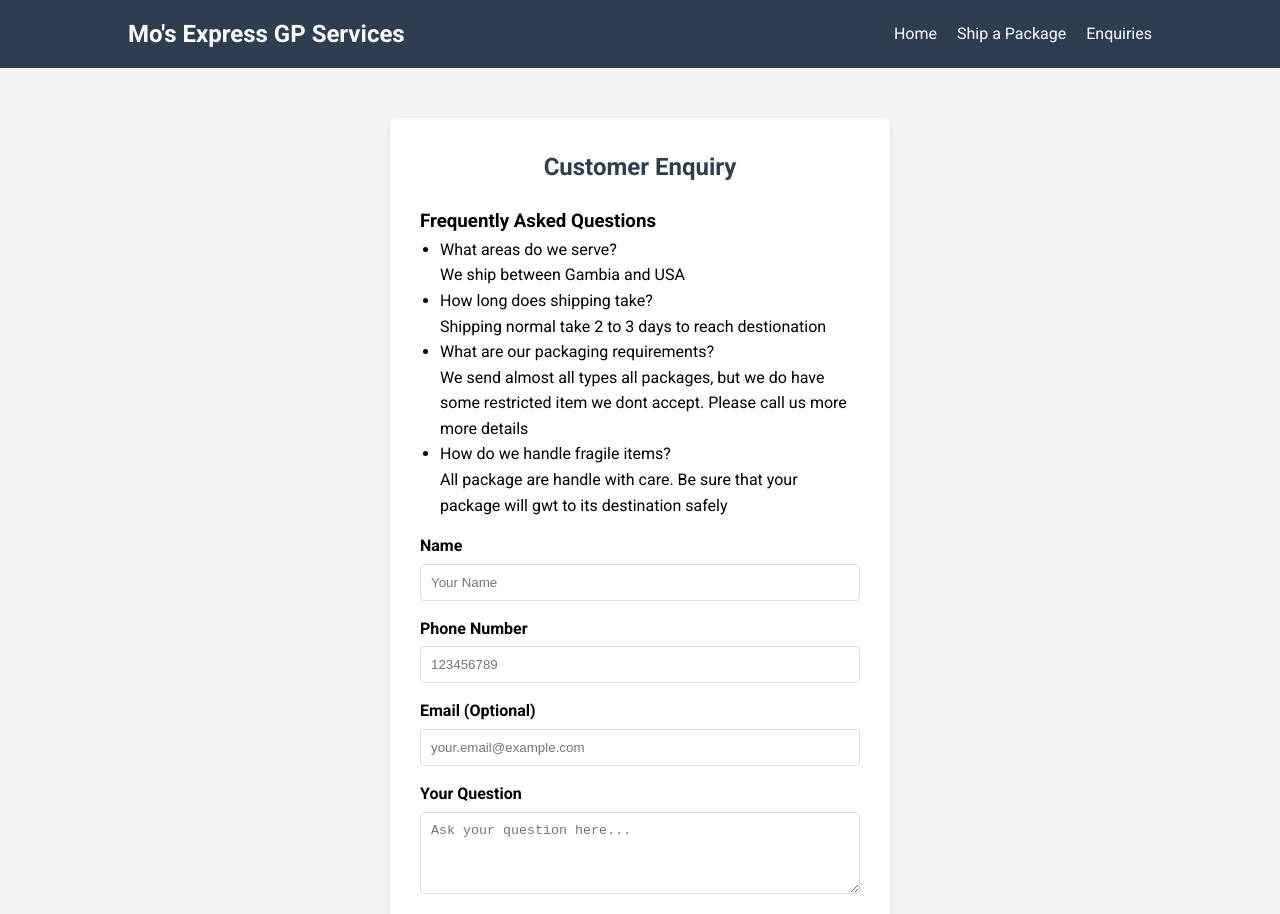
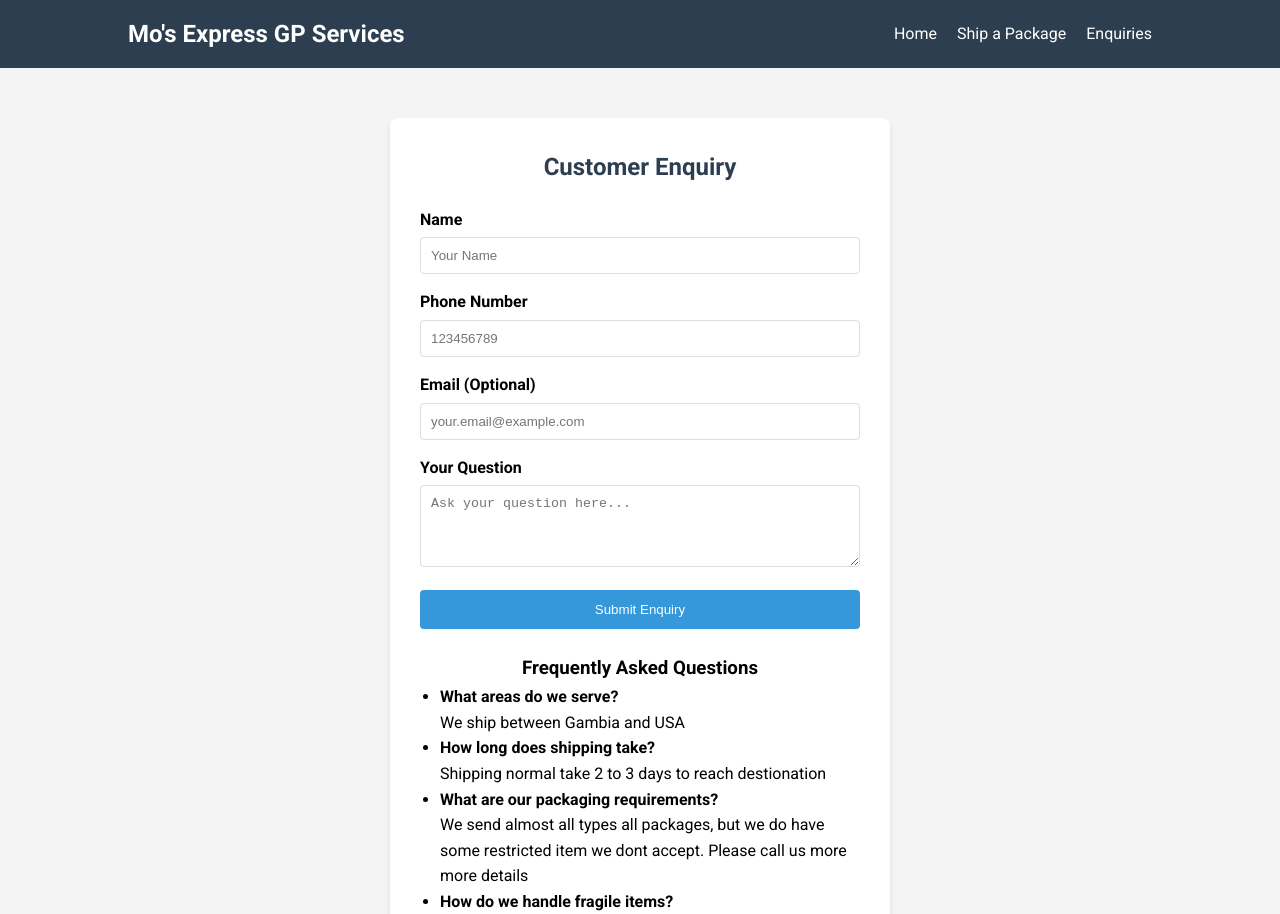
Before and after one commit to Mjawara4/shipping_final, a Next.js app: page /enquiry in a window 1280 px wide. Shown: the top 914 px of the page. Built offline with nearby package versions, Linux system fonts and the light colour scheme.

Commit message:
update enquiry page #2 and add style

```diff
--- a/src/app/page.js
+++ b/src/app/page.js
@@ -2,7 +2,7 @@ export default function Home() {
     return (
       <div className="container">
         <div className="home-cta">
-          <h1>Welcome to Swift Ship Services</h1>
+          <h1>Welcome to MO Multiservices Shipping</h1>
           <p>Your trusted shipping partner for all your package needs</p>
 
           <div className="home-cta-buttons">
--- a/src/app/styles/globals.css
+++ b/src/app/styles/globals.css
@@ -137,13 +137,19 @@ body {
     padding-left: 20px;
   }
 
+  .li-bold {
+    font-weight: bold;
+  }
+
+  .header-faq{
+    text-align: center;
+  }
   /* ------------------------------------- */
 
-  /* Add these styles to your existing globals.css */
 .footer {
   background-color: #2c3e50;
   color: white;
-  padding: 40px 0;
+  padding: auto;
   margin-top: auto;
 }
 
--- a/src/components/EnquiryForm.js
+++ b/src/components/EnquiryForm.js
@@ -18,21 +18,8 @@ export default function EnquiryForm() {
 
   return (
     <div className="form-container">
+
       <h2 className="form-title">Customer Enquiry</h2>
-
-      <div className="form-group">
-        <h3>Frequently Asked Questions</h3>
-        <ul className="faq-list">
-          <li>What areas do we serve?</li>
-          <p>We ship between Gambia and USA</p>
-          <li>How long does shipping take?</li>
-          <p>Shipping normal take 2 to 3 days to reach destionation</p>
-          <li>What are our packaging requirements?</li>
-          <p>We send almost all types all packages, but we do have some restricted item we dont accept. Please call us more more details</p>
-          <li>How do we handle fragile items?</li>
-          <p>All package are handle with care. Be sure that your package will gwt to its destination safely</p>
-        </ul>
-      </div>
 
       <form onSubmit={handleSubmit(onSubmit)}>
         <div className="form-group">
@@ -94,6 +81,23 @@ export default function EnquiryForm() {
           Submit Enquiry
         </button>
       </form>
+
+<br></br>
+
+      <div className="form-group">
+        <h3 class="header-faq" >Frequently Asked Questions</h3>
+        <ul className="faq-list">
+          <li class="li-bold">What areas do we serve?</li>
+          <p>We ship between Gambia and USA</p>
+          <li class="li-bold">How long does shipping take?</li>
+          <p>Shipping normal take 2 to 3 days to reach destionation</p>
+          <li class="li-bold">What are our packaging requirements?</li>
+          <p>We send almost all types all packages, but we do have some restricted item we dont accept. Please call us more more details</p>
+          <li class="li-bold">How do we handle fragile items?</li>
+          <p>All package are handle with care. Be sure that your package will gwt to its destination safely</p>
+        </ul>
+      </div>
+
     </div>
   );
 }
```
